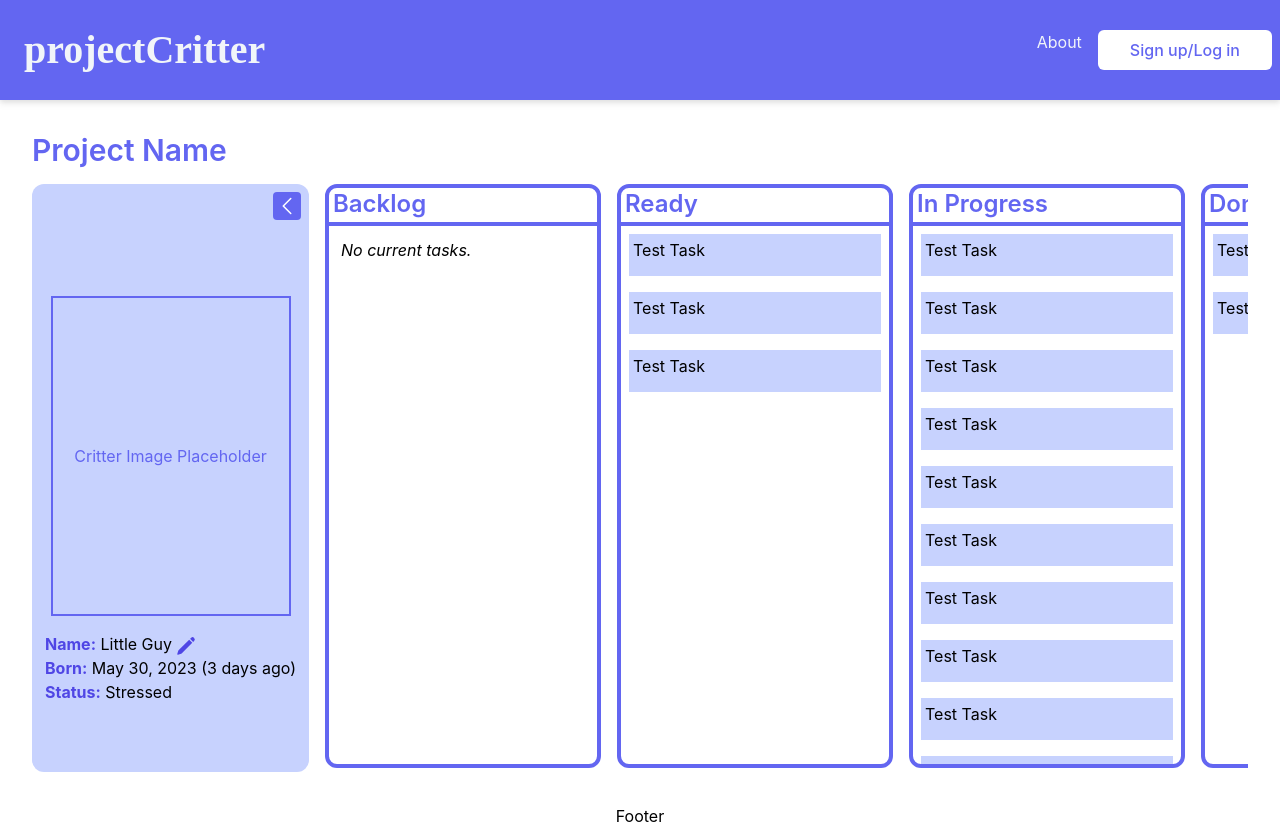
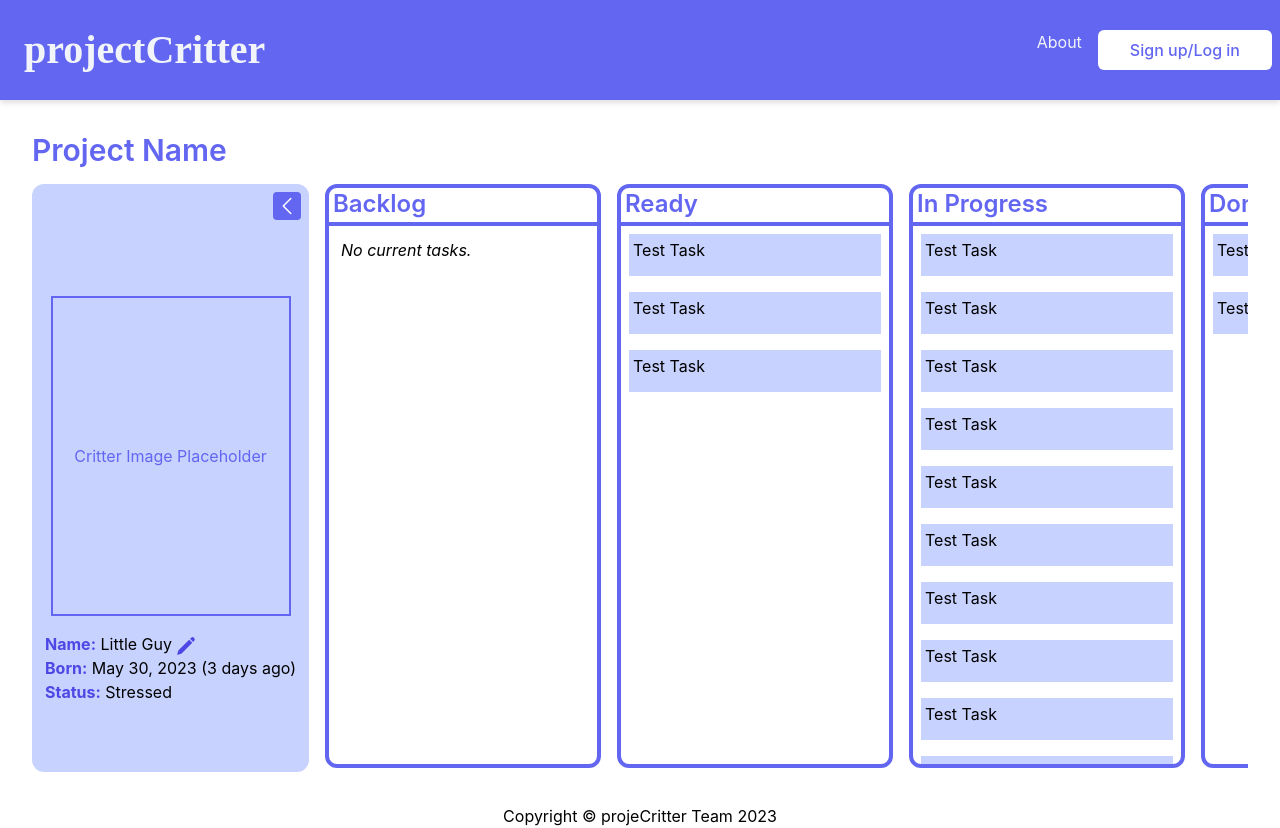
Before and after one commit to BJThompson12/projeCritter, a React (Create React App) app in the folder client/: page /project in a window 1280 px wide. Built offline with nearby package versions, Linux system fonts and the light colour scheme; a web font is replaced by a local one.

Commit message:
0.8.2
Update footer text and adjust margin to remain at bottom of screen.

```diff
--- a/client/src/components/Footer.jsx
+++ b/client/src/components/Footer.jsx
@@ -1,9 +1,5 @@
 const Footer = () => {
-  return (
-    <>
-     Footer
-    </>
-  )
+  return <footer className="mt-auto"><p>Copyright © projeCritter Team 2023</p></footer>;
 }
 
 export default Footer
```
